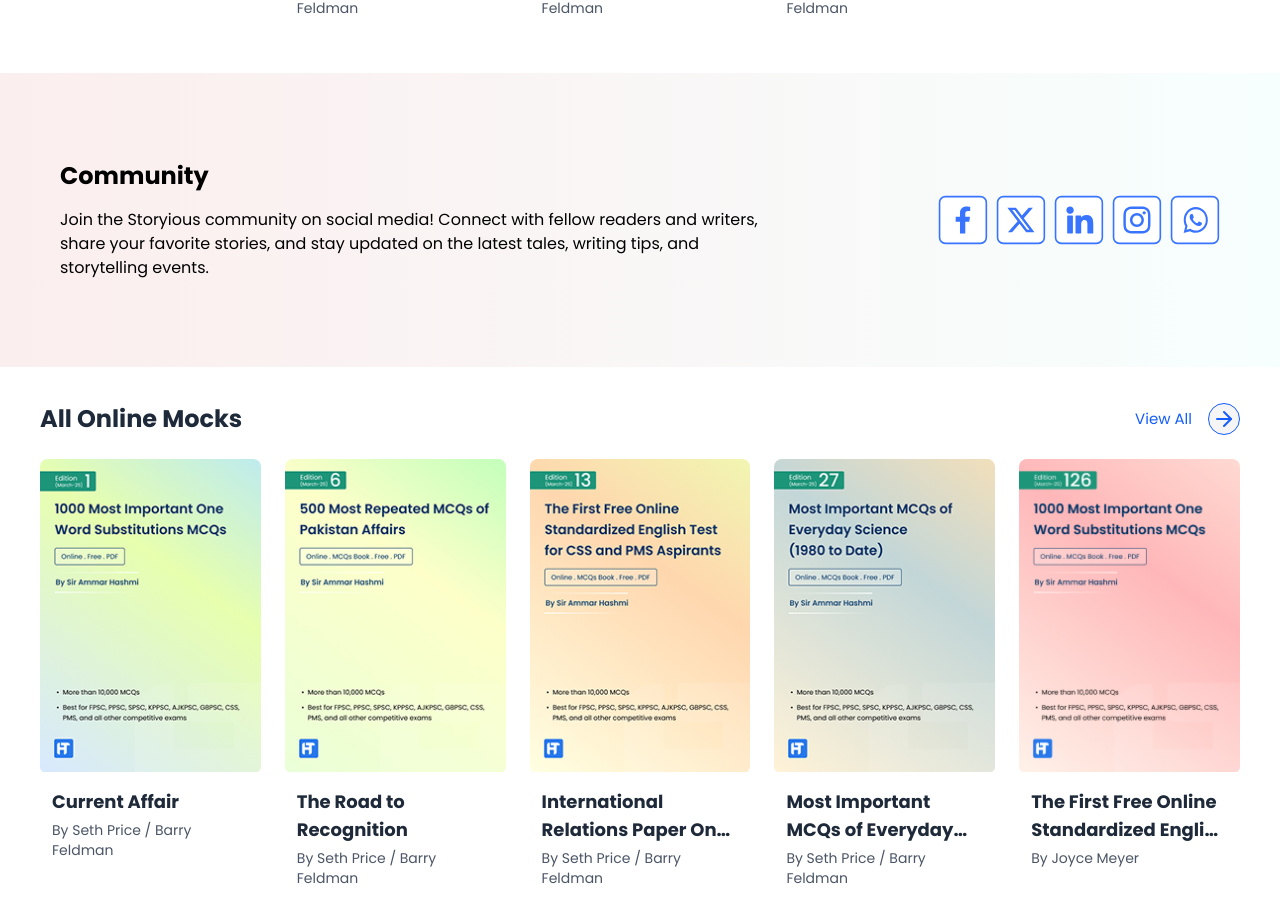
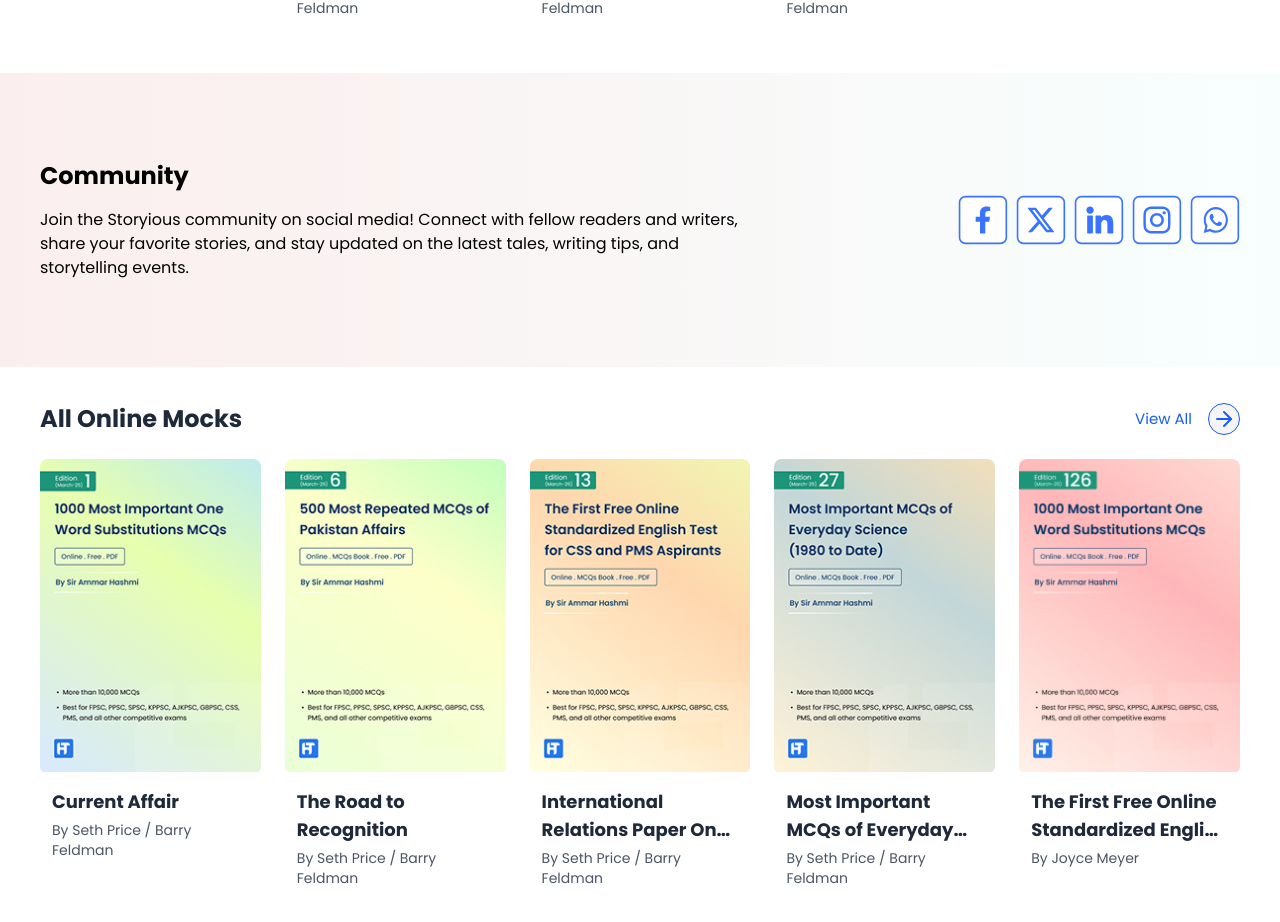
Before and after one commit to ArbishMunawar/HowTest, a React (Vite) app: page / in a window 1280 px wide. Shown: the part 2254-3176 px from the top of the page. Built offline with nearby package versions, Linux system fonts and the light colour scheme; data requests are answered from the project's data file; a web font is replaced by a local one.

Commit message:
Update CommunitySection.jsx

```diff
--- a/src/ui/sections/CommunitySection.jsx
+++ b/src/ui/sections/CommunitySection.jsx
@@ -8,7 +8,7 @@ import Wicon from '../../assets/icons/Wicon'
 const CommunitySection = () => {
   return (
    <div className="bg-gradient-to-r from-[#FBEEEE] to-[#F7FFFE] py-[67px] ">
-   <div className='px-5 lg:max-w-[1200px] mx-auto md:flex md:justify-between md:items-center lg:justify-between gap-44'>
+   <div className='px-5 md:px-0 lg:max-w-[1200px] mx-auto md:flex md:justify-between md:items-center lg:justify-between gap-44'>
     <div className='py-5'>
         <h2 className='font-bold text-xl lg:text-2xl pb-4'>Community</h2>
         <p>Join the Storyious community on social media! Connect with fellow readers and writers, share your favorite stories, and stay updated on the latest tales, writing tips, and storytelling events.</p>
```
